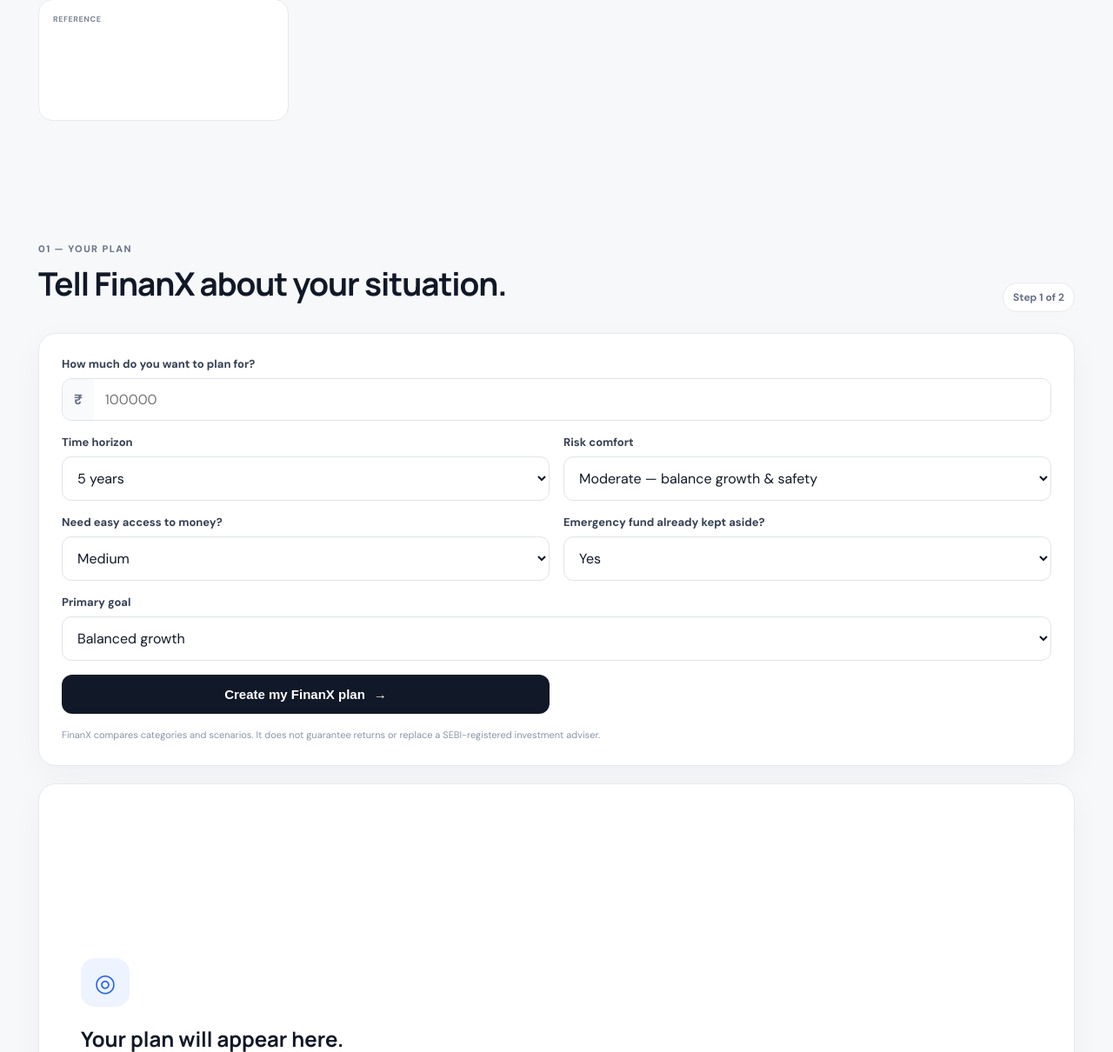
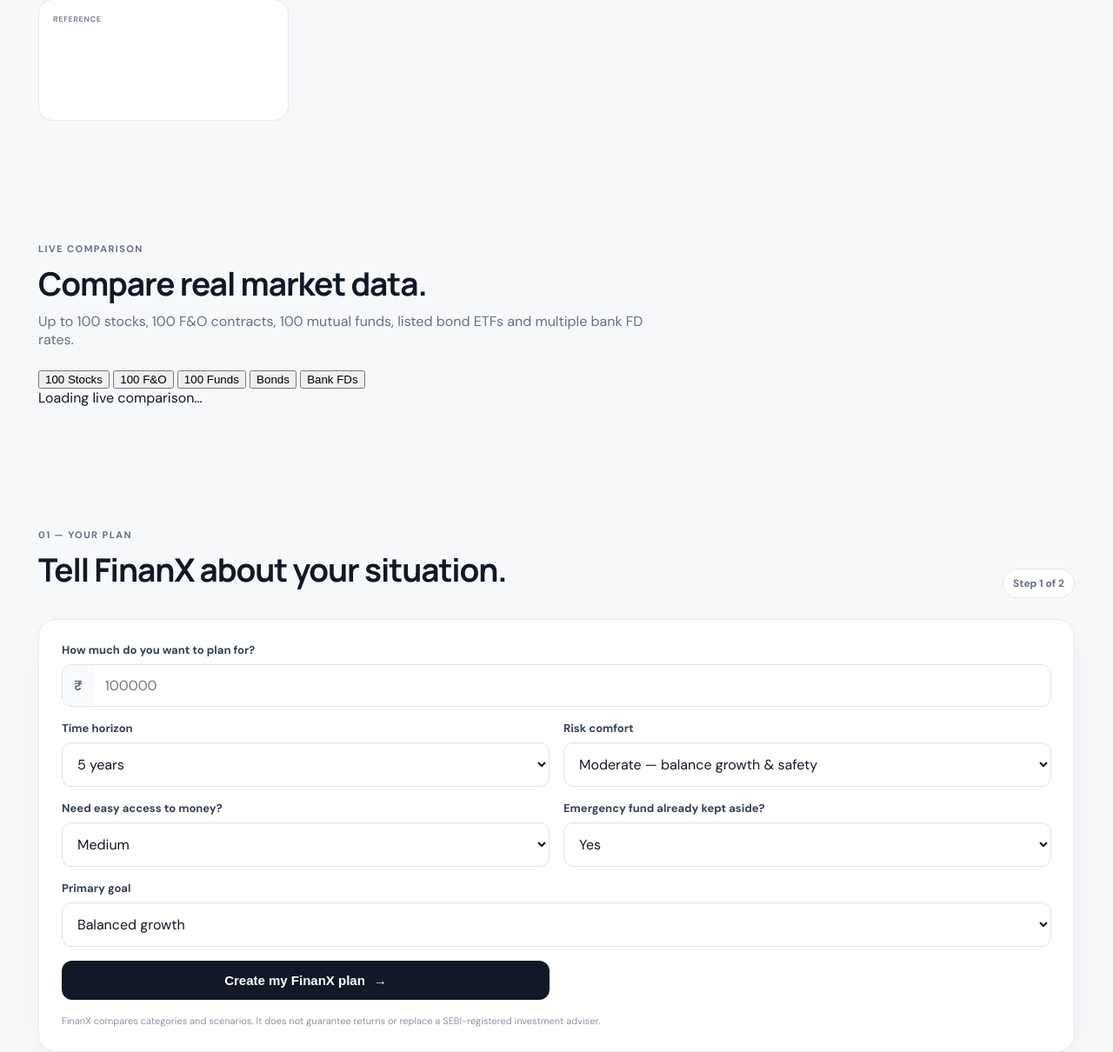
Before and after one commit to Dsingh0510/FinanX, a Flask app: template templates/dashboard.html in a window 1280 px wide. Shown: the part 737-1947 px from the top of the page at 87% size. Run offline with Flask 3, Linux system fonts and the light colour scheme; the template is opened without the code that fills it, so the values that code supplies are empty; parts of the project's set-up code (start-up, migrations or seed data) failed here and were passed over.

Commit message:
Add live comparison tables for stocks F&O funds bonds and FDs

```diff
--- a/templates/dashboard.html
+++ b/templates/dashboard.html
@@ -56,6 +56,20 @@
       <div class="market-now-grid" id="market-now-grid">
         <article class="market-now-card"><div class="market-now-top"><span>REFERENCE</span></div>
     </section>
+
+<section class="section comparison-section" id="comparisons">
+  <div class="section-head"><div><div class="eyebrow">LIVE COMPARISON</div><h2>Compare real market data.</h2><p>Up to 100 stocks, 100 F&O contracts, 100 mutual funds, listed bond ETFs and multiple bank FD rates.</p></div></div>
+  <div class="compare-tabs">
+    <button class="compare-tab active" data-segment="stocks">100 Stocks</button>
+    <button class="compare-tab" data-segment="fno">100 F&O</button>
+    <button class="compare-tab" data-segment="funds">100 Funds</button>
+    <button class="compare-tab" data-segment="bonds">Bonds</button>
+    <button class="compare-tab" data-segment="fd">Bank FDs</button>
+  </div>
+  <div class="compare-status" id="compare-status">Loading live comparison…</div>
+  <div class="compare-wrap"><table class="compare-table"><thead id="compare-head"></thead><tbody id="compare-body"></tbody></table></div>
+  <div class="compare-note" id="compare-note"></div>
+</section>
 
     <section class="section" id="planner">
       <div class="section-head">
@@ -311,6 +325,42 @@ function renderHeroMarket(items){
 
 renderLearn();
 refreshMarket();
+async function loadComparison(segment='stocks'){
+  document.querySelectorAll('.compare-tab').forEach(b=>b.classList.toggle('active',b.dataset.segment===segment));
+  const status=document.getElementById('compare-status'), head=document.getElementById('compare-head'), body=document.getElementById('compare-body'), note=document.getElementById('compare-note');
+  status.textContent='Loading current data…'; head.innerHTML=''; body.innerHTML=''; note.textContent='';
+  try{
+    const r=await fetch('/api/market/compare/'+segment,{cache:'no-store'});
+    const data=await r.json();
+    if(!r.ok) throw new Error(data.error||'Comparison unavailable');
+    status.textContent=`${data.count} records • ${escapeHtml(data.source||'Live source')}`;
+    let cols=[];
+    if(segment==='stocks') cols=[['#','rank'],['Stock','name'],['Symbol','symbol'],['Price','price'],['Today','today_change'],['Volume','volume'],['52W High','year_high'],['52W Low','year_low']];
+    else if(segment==='fno') cols=[['#','rank'],['Contract','name'],['Type','type'],['Underlying','underlying'],['LTP','price'],['Today','today_change'],['Volume','volume'],['OI','oi'],['Expiry','expiry']];
+    else if(segment==='funds') cols=[['#','rank'],['Fund','scheme_name'],['NAV','latest_nav'],['1Y CAGR','return_1y'],['3Y CAGR','return_3y'],['5Y CAGR','return_5y'],['NAV Date','latest_date']];
+    else if(segment==='bonds') cols=[['#','rank'],['Bond / ETF','name'],['Symbol','symbol'],['Price','price'],['Today','today_change'],['52W High','year_high'],['52W Low','year_low']];
+    else cols=[['#','rank'],['Bank','bank'],['Tenor','tenor'],['Rate','rate'],['Senior citizen','senior_rate'],['Effective','effective']];
+    head.innerHTML='<tr>'+cols.map(x=>'<th>'+x[0]+'</th>').join('')+'</tr>';
+    const fmt=(key,v)=>{
+      if(v==null||v==='') return '—';
+      if(['today_change','return_1y','return_3y','return_5y','rate','senior_rate'].includes(key)) return Number(v).toFixed(2)+'%';
+      if(['price','latest_nav','year_high','year_low'].includes(key)) return Number(v).toLocaleString('en-IN',{maximumFractionDigits:key==='latest_nav'?4:2});
+      if(['volume','oi'].includes(key)) return Number(v).toLocaleString('en-IN');
+      return String(v);
+    };
+    body.innerHTML=(data.items||[]).map((row,i)=>'<tr>'+cols.map(x=>{
+      const v=fmt(x[1],x[1]==='rank'?(row.rank||i+1):row[x[1]]);
+      const cls=['today_change','return_1y','return_3y','return_5y','rate','senior_rate'].includes(x[1])&&row[x[1]]!=null?(Number(row[x[1]])>=0?'positive':'negative'):'';
+      return '<td class="'+cls+'">'+escapeHtml(v)+'</td>';
+    }).join('')+'</tr>').join('');
+    note.textContent=segment==='funds'?'Fund NAV and CAGR data are sourced from AMFI NAV/history. CAGR is historical, not a forecast.':
+      segment==='fd'?'FD rates are tenor-specific. Rates can change; verify the bank’s official page before booking.':
+      'Prices, volume, OI and 52-week fields are exchange snapshots from Upstox. Market may be closed, in which case the latest available exchange snapshot is shown.';
+  }catch(e){status.textContent='Could not load live comparison'; note.textContent=e.message||'Try again shortly.';}
+}
+document.querySelectorAll('.compare-tab').forEach(b=>b.addEventListener('click',()=>loadComparison(b.dataset.segment)));
+loadComparison('stocks');
+
 setInterval(refreshMarket,180000);
 // Re-check the local cache quickly after startup so background AMFI/commodity history
 // appears without making the first page wait.
```
